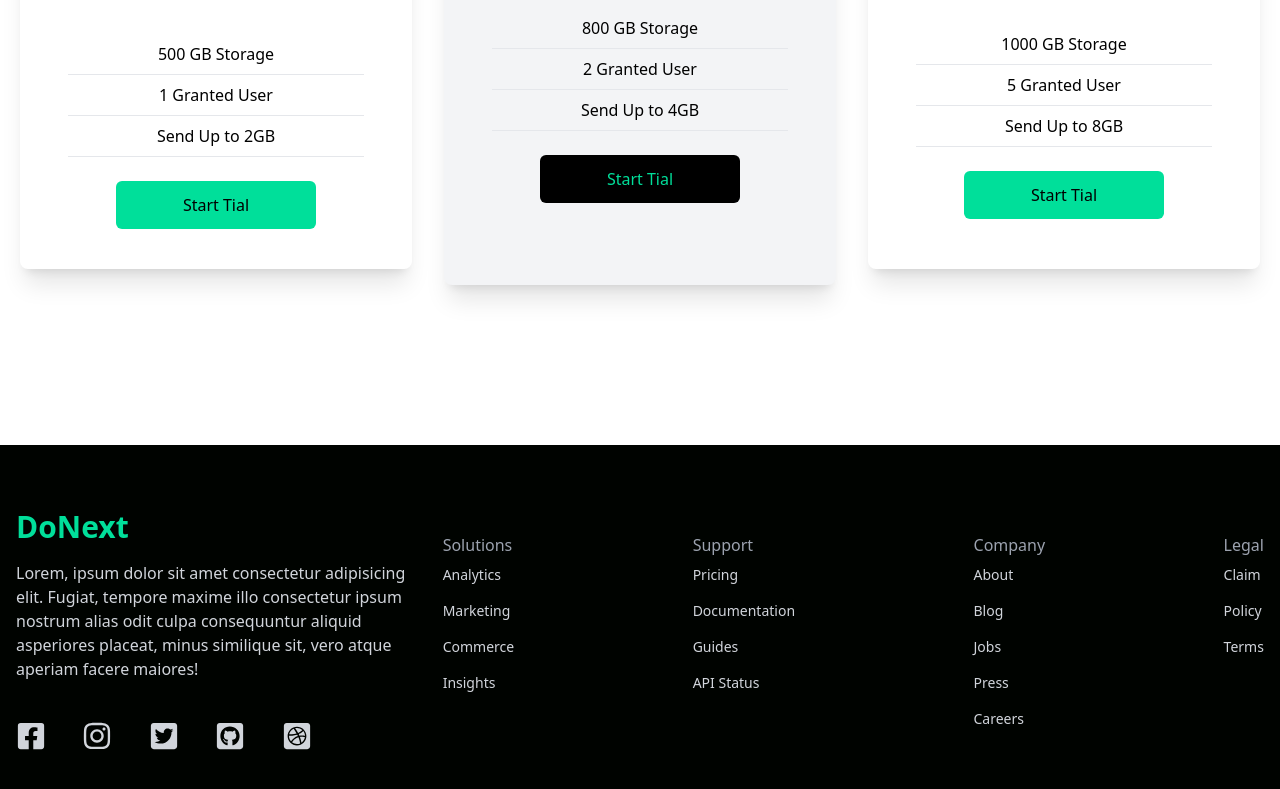
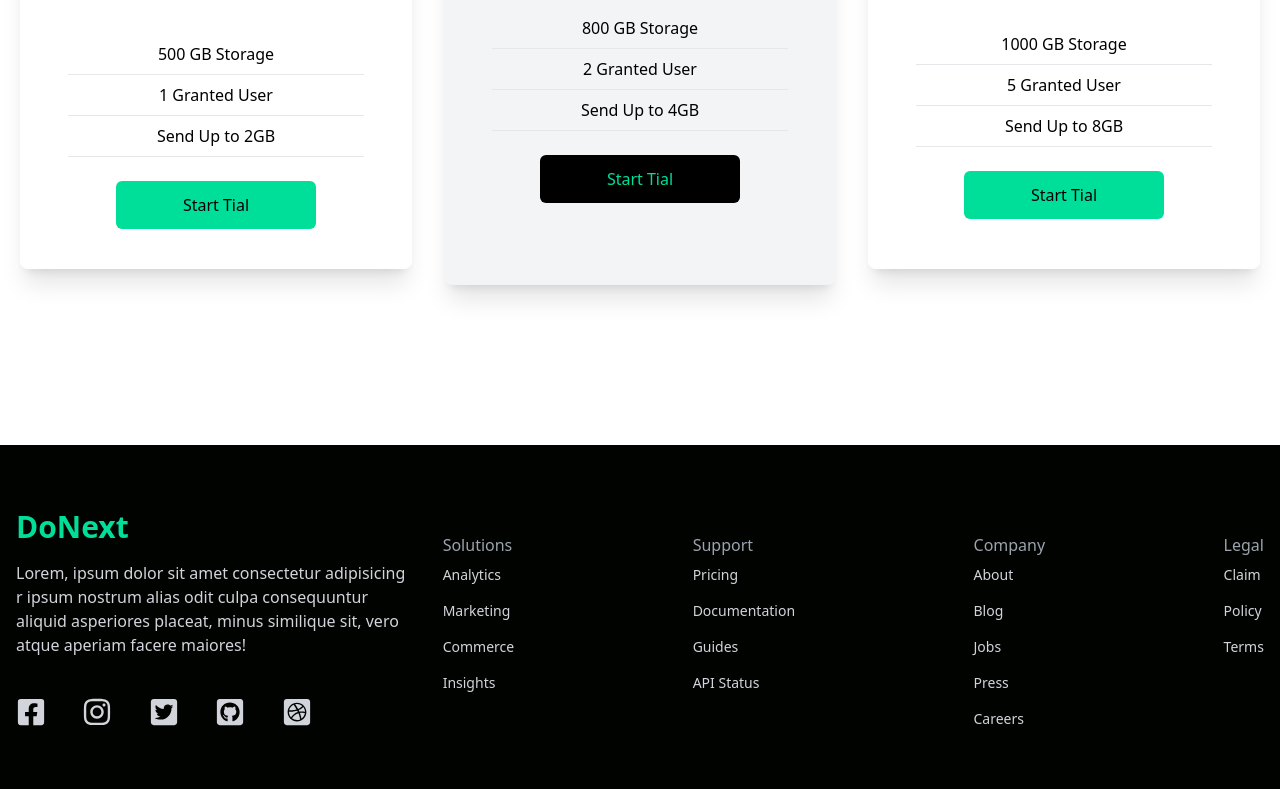
Before and after one commit to shzn-mhd/hosting-site-react-tailwindcss, a React (Create React App) app: page / in a window 1280 px wide. Shown: the part 2073-2862 px from the top of the page. Built offline with nearby package versions, Linux system fonts and the light colour scheme.

Commit message:
footer change

```diff
--- a/src/components/Footer.jsx
+++ b/src/components/Footer.jsx
@@ -12,7 +12,7 @@ const Footer = () =>{
         <div className="max-w[1240px] mx-auto py-16 px-4 grid lg:grid-cols-3 gap-8 text-gray-300">
             <div>
             <h1 className="w-full text-3xl font-bold text-[#00df9a]">DoNext</h1>
-            <p className="py-4 ">Lorem, ipsum dolor sit amet consectetur adipisicing elit. Fugiat, tempore maxime illo consectetur ipsum nostrum alias odit culpa consequuntur aliquid asperiores placeat, minus similique sit, vero atque aperiam facere maiores!</p>
+            <p className="py-4 ">Lorem, ipsum dolor sit amet consectetur adipisicing r ipsum nostrum alias odit culpa consequuntur aliquid asperiores placeat, minus similique sit, vero atque aperiam facere maiores!</p>
                 <div className="flex justify-between md:w-[75%] my-6">
                     <FaFacebookSquare size={30}/>
                     <FaInstagram size={30}/>
```
